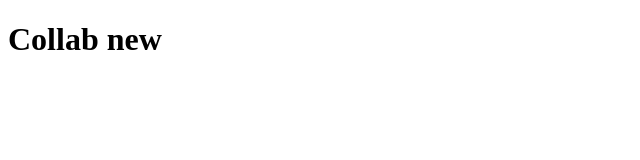
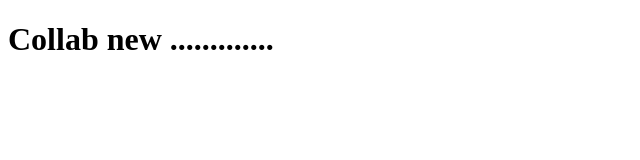
Before and after one commit to kiranugale2o/newcollab, a plain HTML site: page index.html in a window 1280 px wide. Shown: the full height of the page, 0-640 px from the left. Drawn offline with Linux system fonts and the light colour scheme.

Commit message:
Update index.html

```diff
--- a/index.html
+++ b/index.html
@@ -6,6 +6,6 @@
     <title>Document</title>
   </head>
   <body>
-    <h1>Collab new</h1>
+    <h1>Collab new .............</h1>
   </body>
 </html>
```
